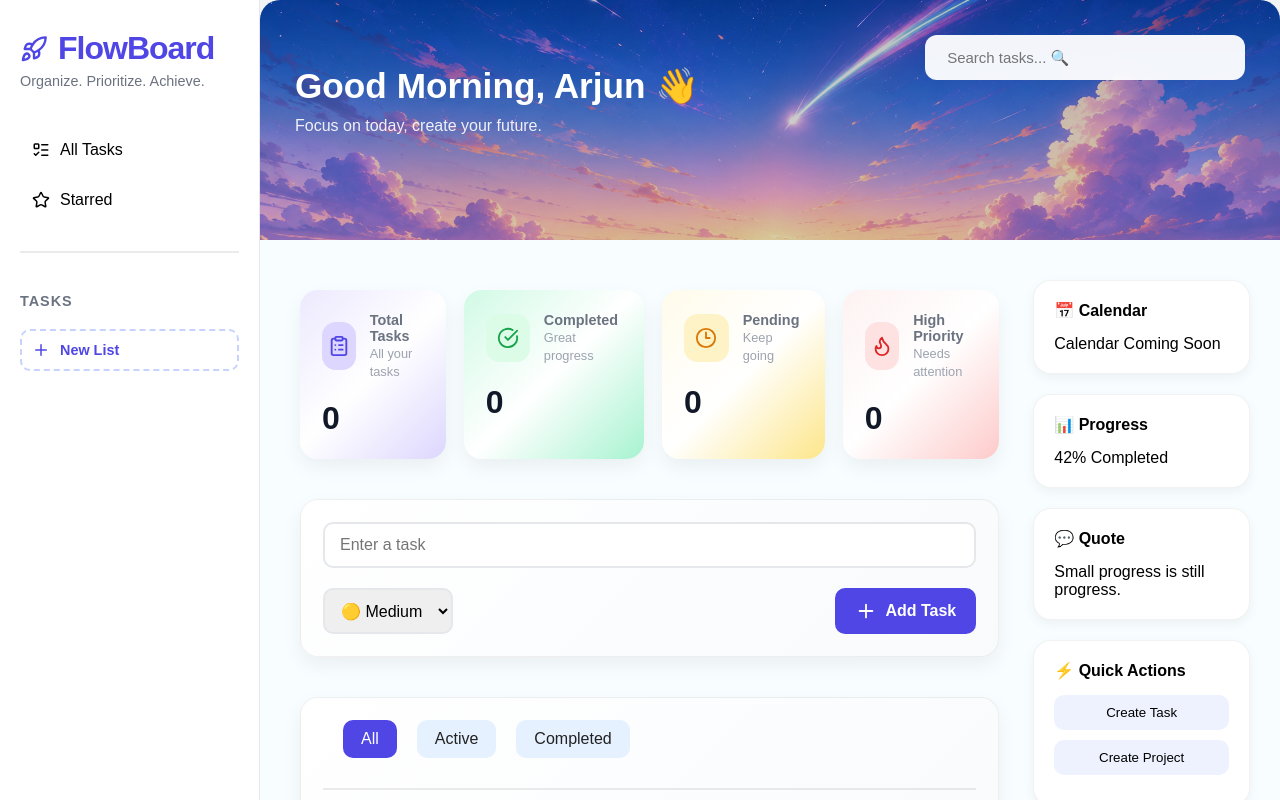
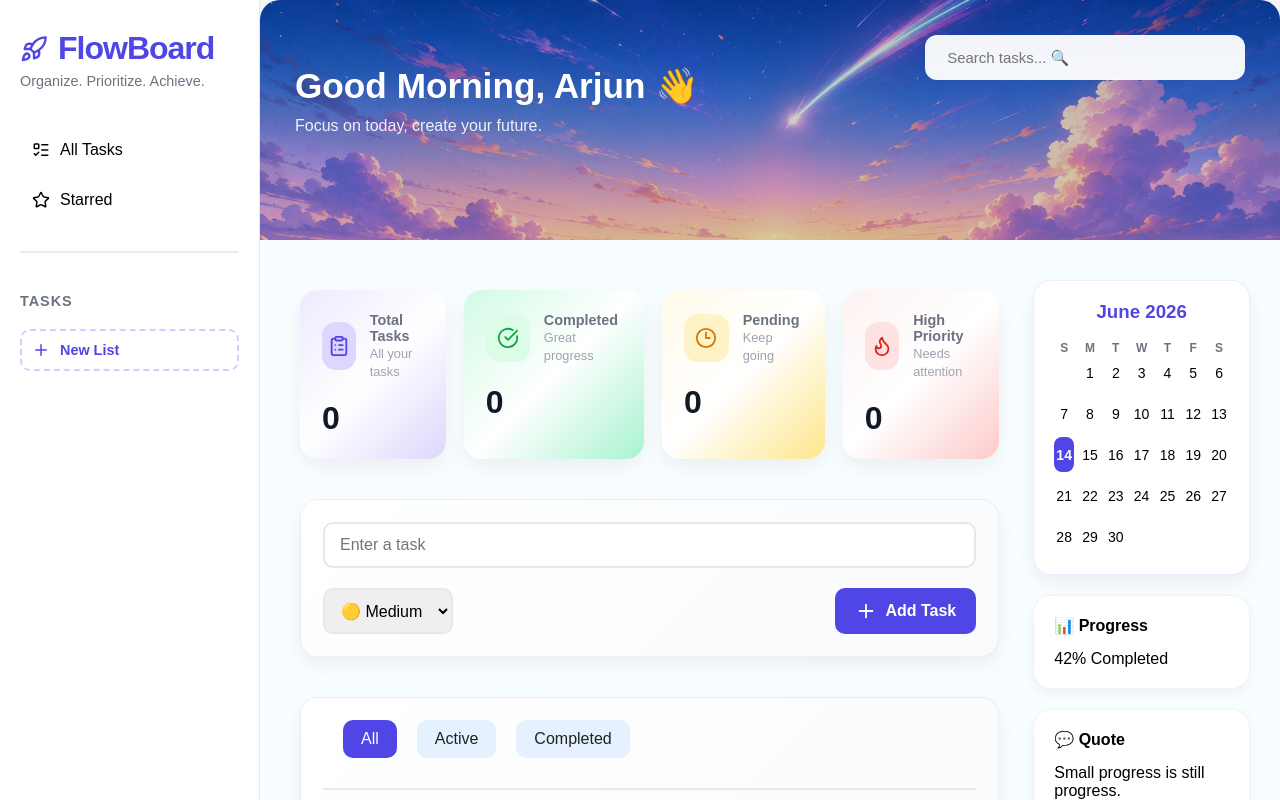
Before and after one commit to arjuntelange/react-task-tracker, a React (Vite) app: page / in a window 1280 px wide. Shown: the top 800 px of the page. Built offline with nearby package versions, Linux system fonts and the light colour scheme.

Commit message:
feat: add mini calendar widget to dashboard

```diff
--- a/src/components/DashboardSidebar.jsx
+++ b/src/components/DashboardSidebar.jsx
@@ -1,13 +1,10 @@
 import "./DashboardSidebar.css";
+import MiniCalendar from "./MiniCalendar";
 
 function DashboardSidebar() {
   return (
     <aside className="dashboard-sidebar">
-
-      <div className="sidebar-card">
-        <h3>📅 Calendar</h3>
-        <p>Calendar Coming Soon</p>
-      </div>
+      <MiniCalendar />
 
       <div className="sidebar-card">
         <h3>📊 Progress</h3>
@@ -25,7 +22,6 @@ function DashboardSidebar() {
         <button>Create Task</button>
         <button>Create Project</button>
       </div>
-
     </aside>
   );
 }
--- /dev/null
+++ b/src/components/MiniCalendar.css
@@ -0,0 +1,49 @@
+.calendar-card {
+  padding: 20px;
+
+  background: white;
+  border: 1px solid rgba(99, 102, 241, 0.12);
+  border-radius: 18px;
+  box-shadow: 0 8px 20px rgba(0,0,0,0.06);
+}
+
+.calendar-card h3 {
+  margin-bottom: 18px;
+
+  text-align: center;
+  color: #4f46e5;
+}
+
+.calendar-weekdays,
+.calendar-grid {
+  display: grid;
+
+  grid-template-columns: repeat(7, 1fr);
+  gap: 6px;
+}
+
+.calendar-weekdays span {
+  text-align: center;
+  font-size: 12px;
+  font-weight: 600;
+  color: #6b7280;
+}
+
+.calendar-day {
+  height: 35px;
+
+  display: flex;
+  align-items: center;
+  justify-content: center;
+
+  border-radius: 8px;
+
+  font-size: 14px;
+}
+
+.today {
+  background: #4f46e5;
+
+  color: white;
+  font-weight: 700;
+}
--- /dev/null
+++ b/src/components/MiniCalendar.jsx
@@ -0,0 +1,58 @@
+import "./MiniCalendar.css";
+
+function MiniCalendar() {
+  const today = new Date();
+
+  const month = today.toLocaleString("default", {
+    month: "long",
+  });
+
+  const year = today.getFullYear();
+
+  const currentDate = today.getDate();
+
+  const firstDay = new Date(year, today.getMonth(), 1).getDay();
+
+  const daysInMonth = new Date(year, today.getMonth() + 1, 0).getDate();
+
+  const days = [];
+
+  for (let i = 0; i < firstDay; i++) {
+    days.push(null);
+  }
+
+  for (let i = 1; i <= daysInMonth; i++) {
+    days.push(i);
+  }
+
+  return (
+    <div className="calendar-card">
+      <h3>
+        {month} {year}
+      </h3>
+
+      <div className="calendar-weekdays">
+        <span>S</span>
+        <span>M</span>
+        <span>T</span>
+        <span>W</span>
+        <span>T</span>
+        <span>F</span>
+        <span>S</span>
+      </div>
+
+      <div className="calendar-grid">
+        {days.map((day, index) => (
+          <div
+            key={index}
+            className={`calendar-day ${day === currentDate ? "today" : ""}`}
+          >
+            {day}
+          </div>
+        ))}
+      </div>
+    </div>
+  );
+}
+
+export default MiniCalendar;
```
